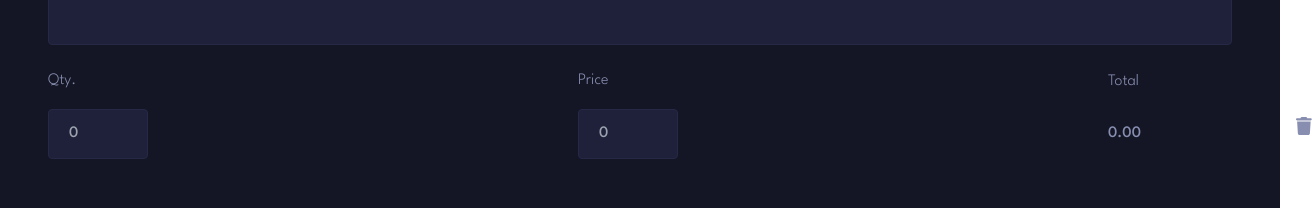
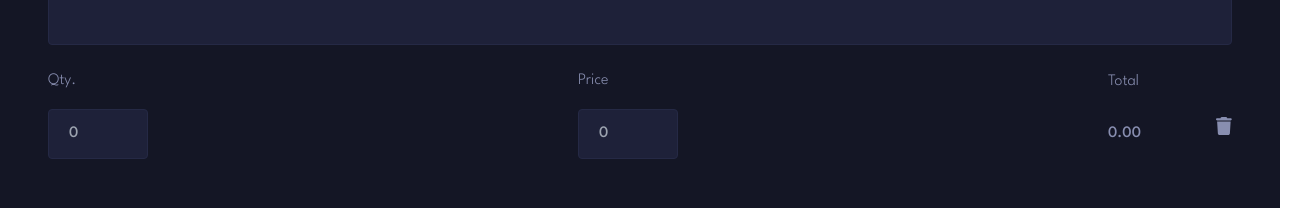
Before and after one commit to neshacascia/trackr, a Next.js app: page /invoices/new-invoice in a window 1280 px wide. Shown: the part 1377-1585 px from the top of the page, 1312 px wide, since content can reach past the window. Built offline with nearby package versions, Linux system fonts and the light colour scheme.

Commit message:
added width

```diff
--- a/components/NewInvoiceForm.js
+++ b/components/NewInvoiceForm.js
@@ -914,15 +914,13 @@ export default function NewInvoiceForm({ addInvoice, setShowModal }) {
                 />
               </label>
 
-              <div>
-                <label
-                  className={`font-light ${
-                    isDarkMode ? 'text-grayPurple' : 'text-detailPurple'
-                  } flex flex-col justify-center`}
-                >
-                  Total
-                </label>
-                <div className="w-[124px] flex items-center">
+              <label
+                className={`font-light ${
+                  isDarkMode ? 'text-grayPurple' : 'text-detailPurple'
+                } w-[124px] flex flex-col`}
+              >
+                Total
+                <div className="flex items-center">
                   <input
                     type="number"
                     id={`total-${item.id}`}
@@ -932,7 +930,7 @@ export default function NewInvoiceForm({ addInvoice, setShowModal }) {
                     onChange={e =>
                       updateItemValue(item.id, 'total', Number(e.target.value))
                     }
-                    className="text-grayPurple bg-transparent font-medium py-3 pr-5 mt-4"
+                    className="text-grayPurple bg-transparent font-medium w-full py-3 mt-4"
                     disabled
                   />
                   <FontAwesomeIcon
@@ -941,7 +939,7 @@ export default function NewInvoiceForm({ addInvoice, setShowModal }) {
                     className="text-grayPurple text-lg cursor-pointer hover:text-deleteBtn"
                   ></FontAwesomeIcon>
                 </div>
-              </div>
+              </label>
             </div>
           </div>
         ))}
```
